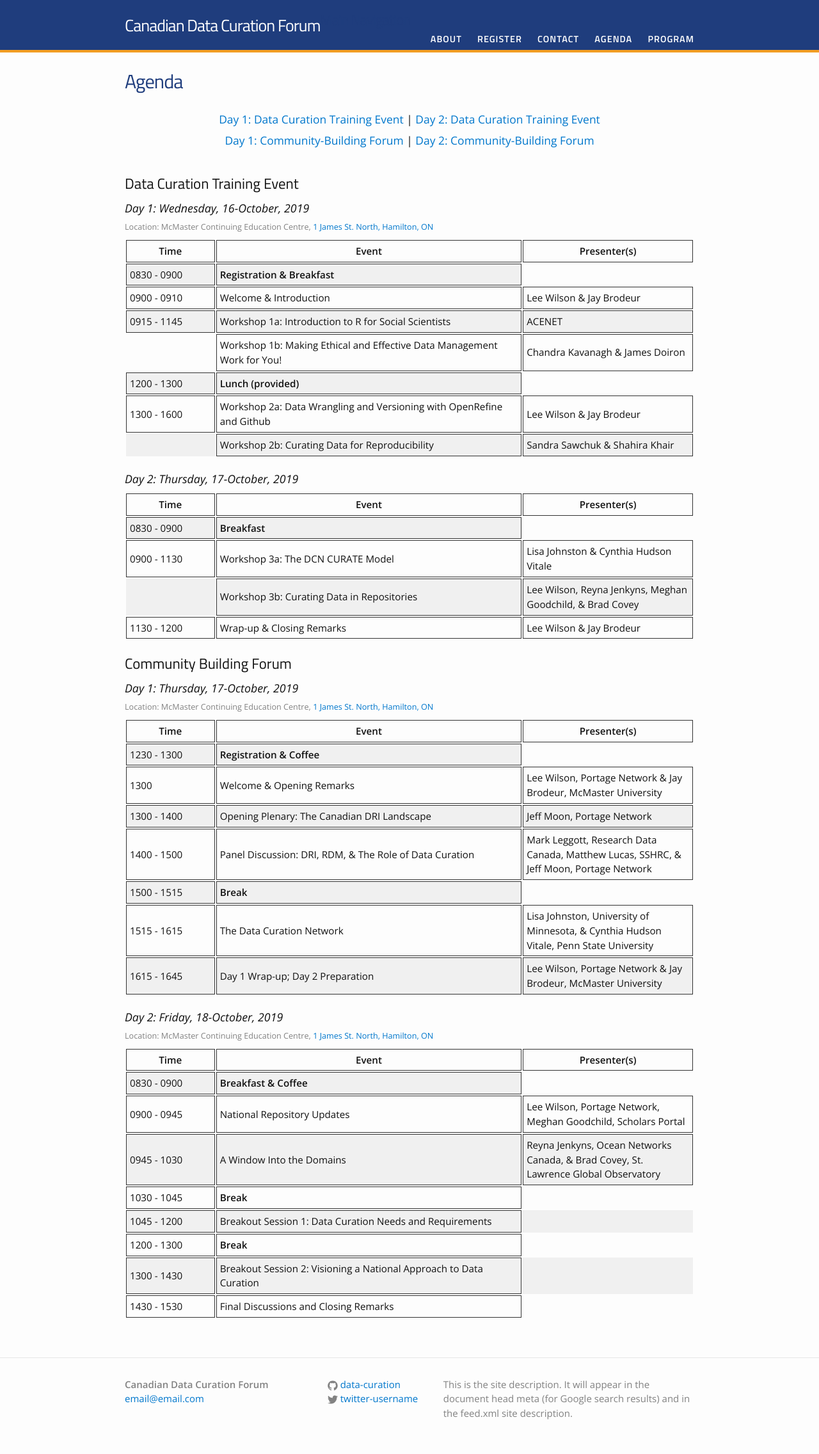
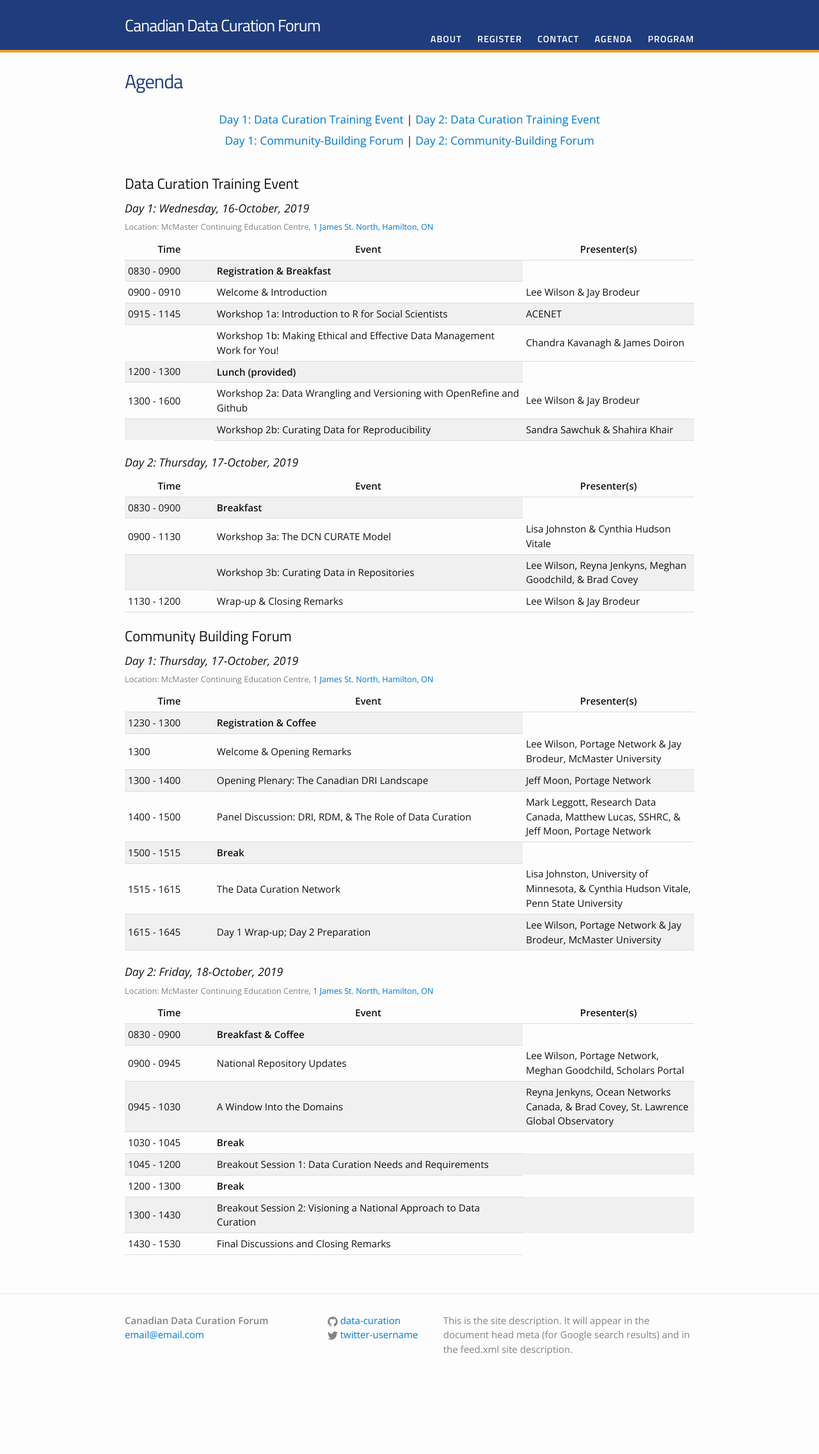
Before and after one commit to data-curation/data-curation.github.io, a Jekyll site: the page built from agenda.md, in a window 1280 px wide. Shown: the whole page at 64% size. Built offline with Jekyll 4.4.1, drawn with Linux system fonts in a browser that asks for light colours; after the commit the page ends 2172 px from its top, so only the background shows below that.

Commit message:
Update _base.scss

```diff
--- a/_sass/_base.scss
+++ b/_sass/_base.scss
@@ -86,11 +86,12 @@ table{
 	margin-bottom:20px;
 	width:100%;
 	table-layout:fixed;
+	border-collapse: collapse;
 }
 
 td,th{
 	padding:5px;
-	border:1px solid #333;
+	border-bottom: 1px solid #ddd;
 }
 
 th:empty,
```
